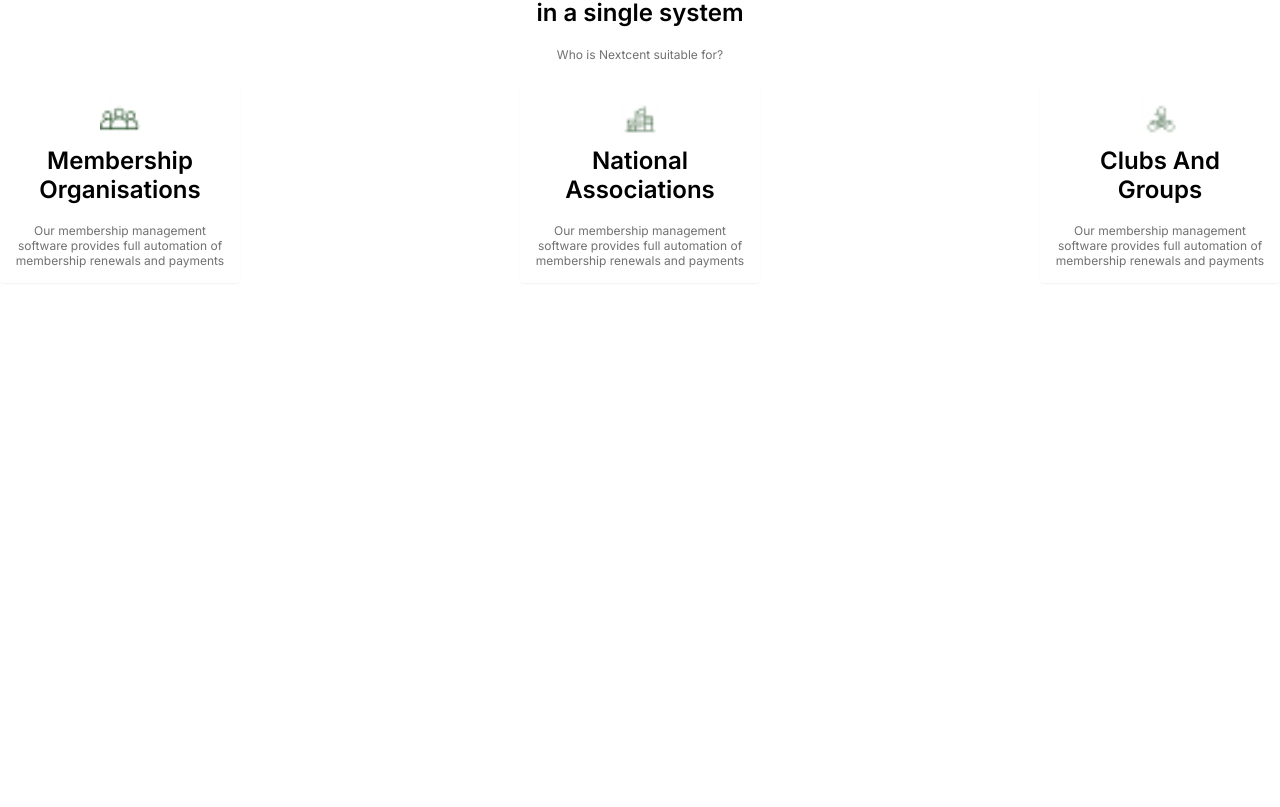
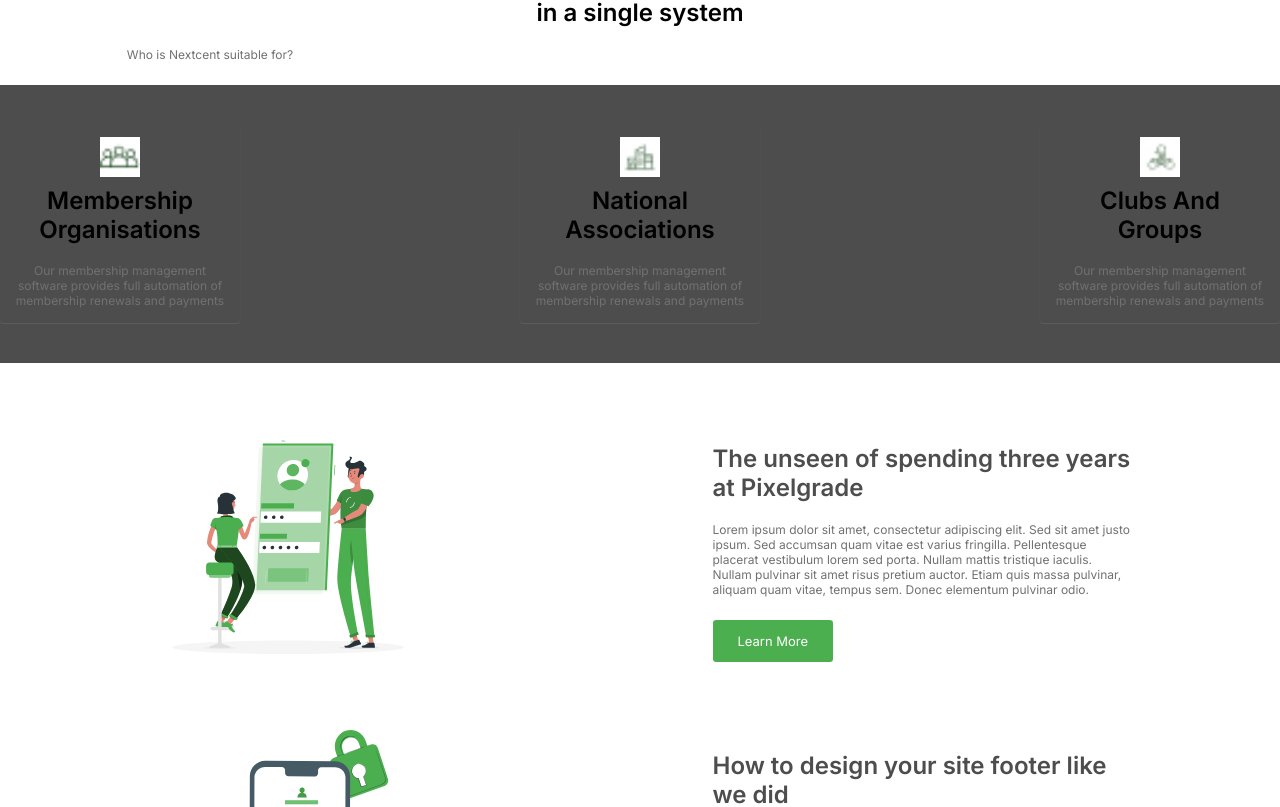
Before and after one commit to raouf-005/ByteCraft-Challange, a React (Create React App) app: page / in a window 1280 px wide. Shown: the part 993-1800 px from the top of the page. Built offline with nearby package versions, Linux system fonts and the light colour scheme.

Commit message:
completin element4 without perfect styling

```diff
--- a/src/components/Categoryarray.js
+++ b/src/components/Categoryarray.js
@@ -14,7 +14,7 @@ export const Categoryarray=[
     {
         title:"National Associations",
         description:`Our membership management software provides
-         full automation of membership renewals and payments
+         full automation of membership renewals and  payments
         `,img:Associtions
     },
     {
@@ -30,10 +30,12 @@ export const Categoryarray=[
 export default function CategoryThemplate(props){
     return(
         <div className="elements-template">
-            <img src={props.img} className="elements-template-img"/>
-            <div className="img-absolute-green">
+            <div className="img-container-element3">
+                <img src={props.img} className="img-styling-element3"/>
+                <div className="img-absolute-green">
+                </div>
+            </div>
 
-            </div>
         <h2 className="title-element3-category">
             {props.title}
         </h2>
--- /dev/null
+++ b/src/components/Element4.js
@@ -0,0 +1,22 @@
+import React from "react";
+import "../styles/Elements.css"
+
+export default function Element4(props) {
+
+    return (
+        <div className="element4-container">
+             <props.img className="styling-img-element4"/>
+             <div className="text-container-element4">
+             <h2 className="element4-title">
+            {props.title}
+            </h2>
+            <p className="description-element4">
+            {props.description}
+            </p>
+            <button className="Learn-more-button">
+            Learn More
+            </button>
+            </div>
+        </div>
+    )
+}
--- a/src/components/Main.js
+++ b/src/components/Main.js
@@ -2,6 +2,23 @@ import React from "react";
 import Element1 from "./Element1";
 import Element2 from "./Element2";
 import Element3 from "./Element3";
+import Element4  from "./Element4";
+import { ReactComponent as Imgelement4 } from "../images/Frame 35.svg";
+import { ReactComponent as Imgelement6 } from "../images/pana.svg";
+
+
+const element4data={
+  img:Imgelement4
+  ,title:"The unseen of spending three years at Pixelgrade"
+,description:"Lorem ipsum dolor sit amet, consectetur adipiscing elit. Sed sit amet justo ipsum. Sed accumsan quam vitae est varius fringilla. Pellentesque placerat vestibulum lorem sed porta. Nullam mattis tristique iaculis. Nullam pulvinar sit amet risus pretium auctor. Etiam quis massa pulvinar, aliquam quam vitae, tempus sem. Donec elementum pulvinar odio."
+}
+
+const element6data={
+  img:Imgelement6
+  ,title:"How to design your site footer like we did"
+,description:"Donec a eros justo. Fusce egestas tristique ultrices. Nam tempor, augue nec tincidunt molestie, massa nunc varius arcu, at scelerisque elit erat a magna. Donec quis erat at libero ultrices mollis. In hac habitasse platea dictumst. Vivamus vehicula leo dui, at porta nisi facilisis finibus. In euismod augue vitae nisi ultricies, non aliquet urna tincidunt. Integer in nisi eget nulla commodo faucibus efficitur quis massa. Praesent felis est, finibus et nisi ac, hendrerit venenatis libero. Donec consectetur faucibus ipsum id gravida."
+}
+
 export default function Main()
 {
     return(
@@ -9,6 +26,8 @@ export default function Main()
           <Element1 />
           <Element2/>
           <Element3 />
+          <Element4 {...element4data} />
+          <Element4 {...element6data} />
         </div>
     )
 
--- a/src/styles/Elements.css
+++ b/src/styles/Elements.css
@@ -9,12 +9,13 @@
     color: #4CAF4F;
     display: block;
 }
-/*i need to modify the marin for element 2 */
-.title-element1-description ,.title-description{
+/*i need to modify the margin for element 2 */
+.title-element1-description ,.title-description, .description-element4{
     color: #717171;
     font-size: 12px;
     margin-top: 15px;
     margin-bottom: 23px;
+    max-width: 420px;
 
 }
 .element1-block{
@@ -32,7 +33,7 @@
 
 }
 /*repeated the same thing as the registered button without the margin*/
-.register-button-element1{
+.register-button-element1 ,.Learn-more-button{
     padding: 13px 25px;
     font-size: 13px;
     background-color:#4CAF4F ;
@@ -72,6 +73,8 @@
     display: flex;
     flex-direction: row;
     justify-content: space-between;
+    background-color: #4D4D4D;
+    padding: 40px 0px;
 
 }
 .elements-template{
@@ -96,18 +99,44 @@
     color: #717171;
     font-size: 12px;
 }
-.elements-template-img{
+.img-container-element3{
     object-fit: cover;
     width: 40px;
     position: relative;
 }
-
+.img-styling-element3{
+    width: 100%;
+    background-color: transparent;
+}
 .img-absolute-green{
     position: absolute;
-    width: 20px;
-    height: 20px;
+    width: 40px;
+    height: 40px;
+    left: 10px;
+    top: 6px;
     background-color: #E8F5E9;
-    right: -25%;
-    bottom: -25%;
-    border-radius: 6.01px 1.669px 3.339px 1.669px;
+    border-radius: 12.529px 3.48px 6.961px 3.48px;
+    z-index: -1;
 }
+
+
+/* element4 */
+.styling-img-element4{
+    width: 300px;
+    height: 300px;
+}
+.element4-container{
+    display: flex;
+    justify-content: space-around;
+    align-items: center;
+    margin-block: 30px;
+}
+.text-container-element4{
+
+}
+.element4-title{
+    color: #4D4D4D;
+    font-weight: 600;
+    line-height: 122%;
+    max-width: 430px;
+}
```
Also changed, not shown: src/images/Frame 35.svg (added), src/images/pana.svg (added).
